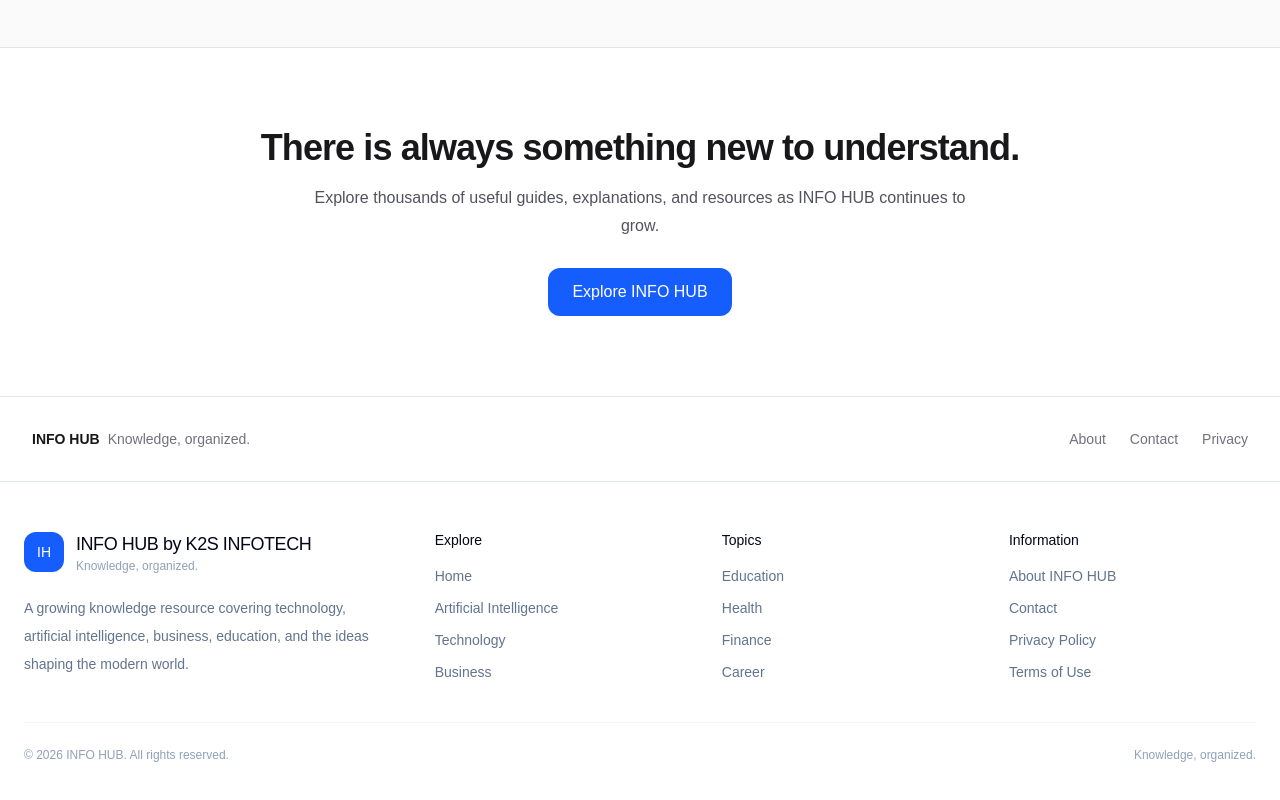
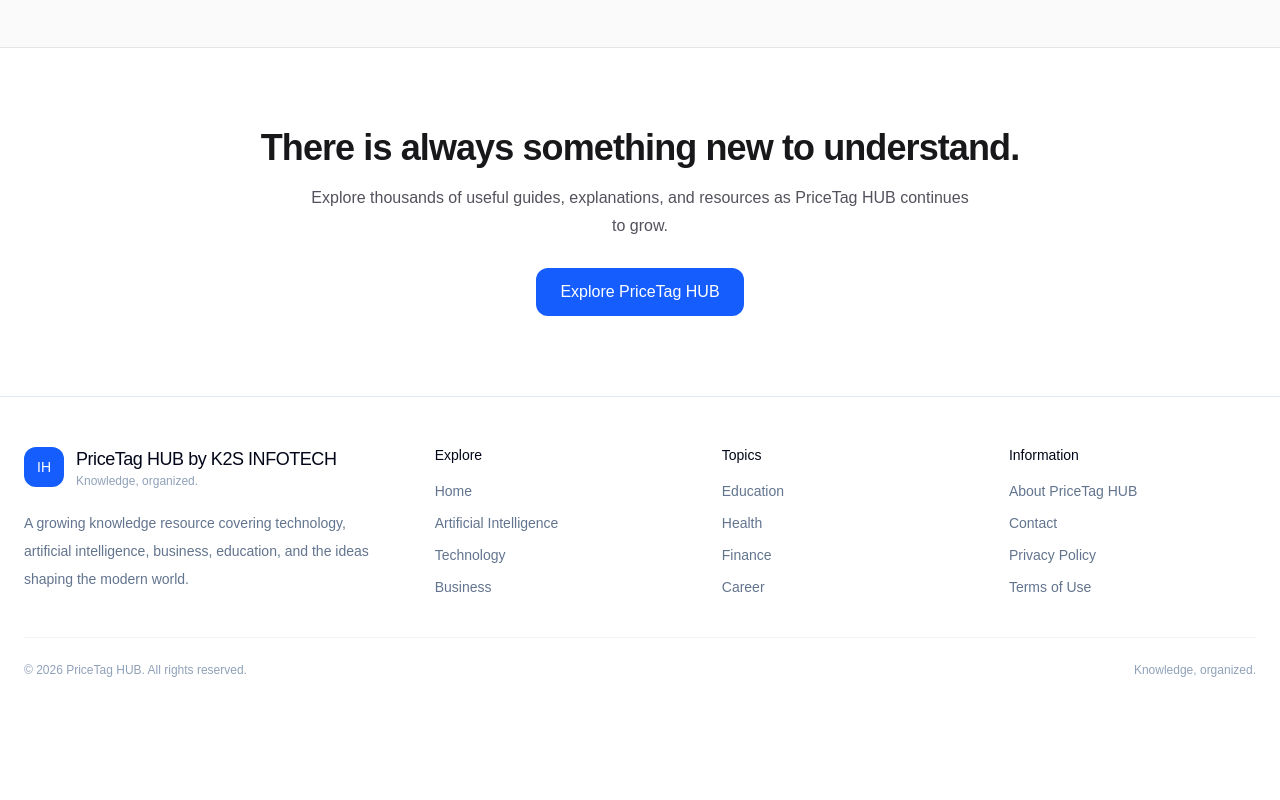
Before and after one commit to sharmakaran7910929-bit/infoHUB, a Next.js app: page / in a window 1280 px wide. Shown: the part 1904-2704 px from the top of the page. After the commit the page ends 2630 px from the top, so only its background shows below. Built offline with nearby package versions, Linux system fonts and the light colour scheme.

Commit message:
FINALISED

```diff
--- a/app/page.js
+++ b/app/page.js
@@ -51,7 +51,7 @@
           </h1>
 
           <p className="mx-auto mt-6 max-w-2xl text-lg leading-8 text-zinc-600">
-            INFO HUB brings together clear, practical, and useful information
+            PriceTag HUB brings together clear, practical, and useful information
             across technology, AI, health, business, education, and more.
           </p>
 
@@ -199,38 +199,18 @@
 
         <p className="mx-auto mt-4 max-w-2xl leading-7 text-zinc-600">
           Explore thousands of useful guides, explanations, and resources as
-          INFO HUB continues to grow.
+          PriceTag HUB continues to grow.
         </p>
 
         <a
           href="/topics"
           className="mt-7 inline-flex rounded-xl bg-blue-600 px-6 py-3 font-medium text-white transition hover:bg-blue-700"
         >
-          Explore INFO HUB
+          Explore PriceTag HUB
         </a>
       </section>
 
-      {/* Footer */}
-      <footer className="border-t border-zinc-200">
-        <div className="mx-auto flex max-w-7xl flex-col gap-4 px-6 py-8 text-sm text-zinc-500 sm:flex-row sm:items-center sm:justify-between lg:px-8">
-          <div>
-            <span className="font-semibold text-zinc-900">INFO HUB</span>
-            <span className="ml-2">Knowledge, organized.</span>
-          </div>
 
-          <div className="flex gap-6">
-            <a href="/about" className="hover:text-zinc-900">
-              About
-            </a>
-            <a href="/contact" className="hover:text-zinc-900">
-              Contact
-            </a>
-            <a href="/privacy" className="hover:text-zinc-900">
-              Privacy
-            </a>
-          </div>
-        </div>
-      </footer>
     </main>
   );
 }
--- a/components/Footer.jsx
+++ b/components/Footer.jsx
@@ -19,7 +19,7 @@
 
               <div>
                 <div className="text-lg font-medium tracking-tight text-slate-950">
-                  INFO HUB by K2S INFOTECH
+                  PriceTag HUB by K2S INFOTECH
                 </div>
 
                 <div className="text-xs text-slate-400">
@@ -135,7 +135,7 @@
                 href="/about"
                 className="block transition hover:text-blue-600"
               >
-                About INFO HUB
+                About PriceTag HUB
               </a>
 
               <a
@@ -170,7 +170,7 @@
         <div className="mt-10 flex flex-col gap-3 border-t border-slate-100 pt-6 text-xs text-slate-400 sm:flex-row sm:items-center sm:justify-between">
 
           <span>
-            © 2026 INFO HUB. All rights reserved.
+            © 2026 PriceTag HUB. All rights reserved.
           </span>
 
           <span>
--- a/components/Navbar.jsx
+++ b/components/Navbar.jsx
@@ -131,7 +131,7 @@
 
             <div>
               <div className="text-lg font-medium tracking-tight text-slate-950">
-                INFO HUB
+                PriceTag HUB
               </div>
 
               <div className="hidden text-[10px] font-medium uppercase tracking-[0.2em] text-slate-400 sm:block">
```
